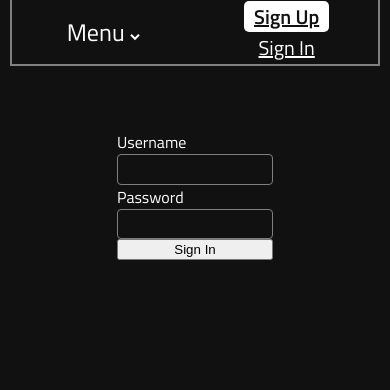
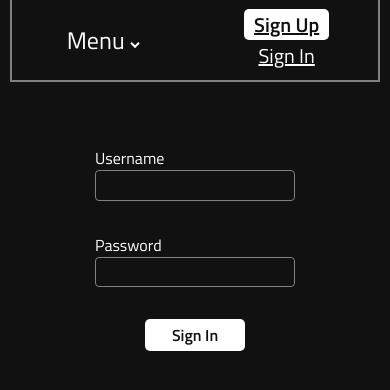
Before and after one commit to jordanlewis9/pokertracker, a React (Create React App) app in the folder client/: page /signin in a window 390 px wide. Shown: the top 390 px of the page. Built offline with nearby package versions, Linux system fonts and the light colour scheme.

Commit message:
fixed mobile menu bug

```diff
--- a/client/src/App.js
+++ b/client/src/App.js
@@ -15,20 +15,6 @@ import EditUser from './components/user/EditUser';
 import './main.css';
 
 const App = () => {
-  window.addEventListener('click', (e) => {
-    const menu = document.querySelector('.nav__container');
-    const navlink = document.querySelector('.nav__toggle-button');
-    if (window.innerWidth < 800) {
-      if (menu.contains(e.target) || navlink.contains(e.target)) {
-        return null;
-      } else {
-        if (menu.classList.contains('nav__container--active') && navlink.classList.contains('hide-nav__toggle')) {
-          menu.classList.remove('nav__container--active');
-          navlink.classList.remove('hide-nav__toggle');
-        }
-      }
-    }
-  })
 
   return (
     <div className="App">
--- a/client/src/components/header/Header.js
+++ b/client/src/components/header/Header.js
@@ -2,12 +2,41 @@ import { Link } from 'react-router-dom';
 import UserWidget from './UserWidget';
 
 const Header = (props) => {
+
   const toggleMenu = (e) => {
+    const navbar = document.querySelector('.nav__container');
+    const navlink = document.querySelector('.nav__toggle-button');
+    const handleWindowResize = (event) => {
+      console.log("on")
+      if(event.target.innerWidth > 800) {
+        navlink.classList.remove('hide-nav__toggle');
+        navbar.classList.remove('nav__container--active');
+        window.removeEventListener('resize', handleWindowResize);
+      }
+    }
     if(window.innerWidth < 800) {
-      const navbar = document.querySelector('.nav__container');
-      const navlink = document.querySelector('.nav__toggle-button');
-      navlink.classList.toggle('hide-nav__toggle')
-      navbar.classList.toggle('nav__container--active');
+      if(navlink.classList.contains('hide-nav__toggle')){
+        navlink.classList.remove('hide-nav__toggle');
+        navbar.classList.remove('nav__container--active');
+        window.removeEventListener('resize', handleWindowResize);
+      } else {
+        navlink.classList.add('hide-nav__toggle');
+        navbar.classList.add('nav__container--active');
+        window.addEventListener('resize', handleWindowResize);
+        window.addEventListener('click', (ev) => {
+          if (window.innerWidth < 800) {
+            if (navbar.contains(ev.target) || navlink.contains(ev.target)) {
+              return null;
+            } else {
+              if (navbar.classList.contains('nav__container--active') && navlink.classList.contains('hide-nav__toggle')) {
+                navbar.classList.remove('nav__container--active');
+                navlink.classList.remove('hide-nav__toggle');
+                window.removeEventListener('resize', handleWindowResize);
+              }
+            }
+          }
+        })
+      }
     }
   }
 
--- a/client/src/components/utils/NeedAccount.js
+++ b/client/src/components/utils/NeedAccount.js
@@ -5,7 +5,7 @@ const NeedAccount = () => {
     <div>
       <p>You must be logged in to use this feature!</p>
       <br></br>
-      <p>Click <Link to='/signup'>here</Link> to sign up for an account.</p>
+      <p>Click <Link to='/signup'>here</Link> to sign up for an account, or click <Link to='signin'>here</Link> to sign in.</p>
     </div>
   )
 }
--- a/client/src/main.css
+++ b/client/src/main.css
@@ -87,7 +87,7 @@ body {
 
 /* header styles */
 .header__container {
-  height: 4em;
+  height: 5em;
   display: grid;
   grid-template-rows: 100%;
   grid-template-columns: 80% 20%;
@@ -113,7 +113,7 @@ body {
 
 @media screen and (max-width: 800px) {
   .header__container {
-    height: 4em;
+    height: 5em;
     display: grid;
     grid-template-rows: 100%;
     grid-template-columns: 50% 50%;
@@ -149,7 +149,7 @@ body {
 
   .nav__container--active {
     position: absolute;
-    top: 10vh;
+    top: 3.4em;
     width: 100%;
     display: flex;
     flex-direction: column;
@@ -168,6 +168,9 @@ body {
   width: 100%;
   height: 100%;
   text-align: center;
+  display: flex;
+  flex-direction: column;
+  justify-content: space-around;
 }
 
 .user-widget__options--container {
@@ -532,7 +535,8 @@ option {
 .signin__form {
   display: grid;
   grid-template-rows: repeat(3, auto);
-  grid-template-columns: auto;
+  grid-template-columns: 200px;
+  gap: 2em;
 }
 
 .signin-form__input--container {
@@ -540,3 +544,17 @@ option {
   flex-direction: column;
   justify-content: space-around;
 }
+
+.user-form__signin--button {
+  justify-self: center;
+  width: 50%;
+  height: 2em;
+  background: white;
+  border: none;
+  border-radius: 5px;
+  font-family: inherit;
+  color: #111111;
+  font-weight: 600;
+  font-size: 1em;
+  cursor: pointer;
+}
```
Also changed, not shown: 1 other file (tests, documents, lock files or other folders).
